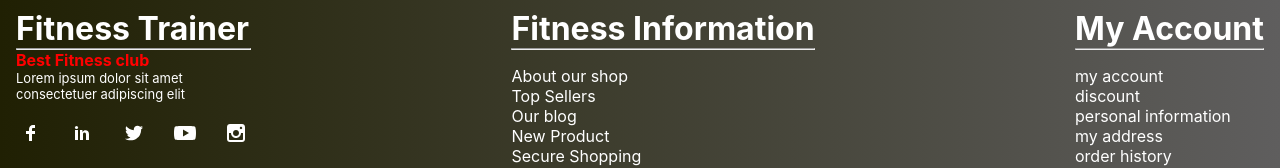
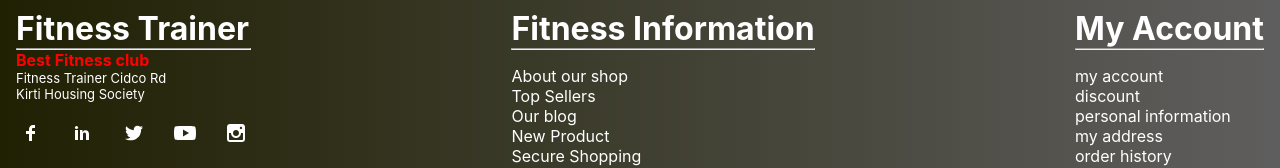
Before and after one commit to ShivamRaj-1/Gym-Website, a React (Vite) app: page / in a window 1280 px wide. Shown: the part 3329-3497 px from the top of the page. Built offline with nearby package versions, Linux system fonts and the light colour scheme.

Commit message:
lorem replaced

```diff
--- a/src/component/Footer/Footer.jsx
+++ b/src/component/Footer/Footer.jsx
@@ -20,8 +20,8 @@ export default function Footer() {
           <hr></hr>
           <h4>Best Fitness club</h4>
           <div className={Styles.content}>
-            <p>Lorem ipsum dolor sit amet</p>
-            <p>consectetuer adipiscing elit</p>
+            <p>Fitness Trainer Cidco Rd</p>
+            <p>Kirti Housing Society</p>
           </div>
           <div className={Styles.footer_box_social}>
             <div className={Styles.footer_social}>
```
